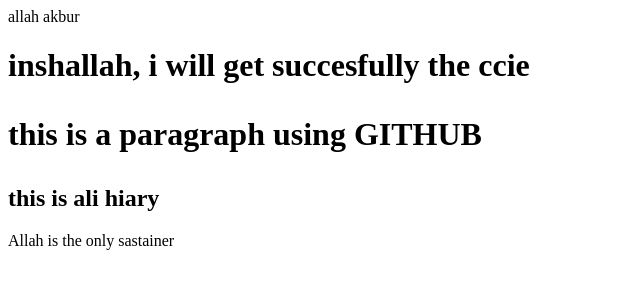
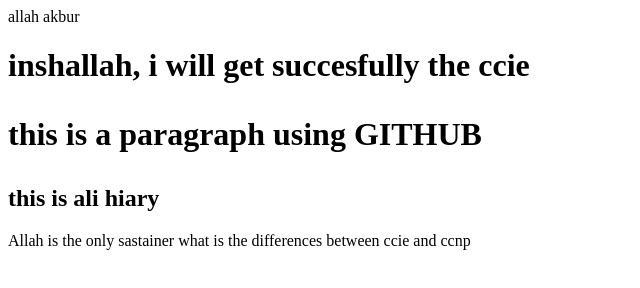
Before and after one commit to alihiary84/git-project, a plain HTML site: page index.html in a window 1280 px wide. Shown: the whole page, without its empty margins (0-640 px from the left). Drawn offline with Linux system fonts and the light colour scheme.

Commit message:
ccie and ccnp

```diff
--- a/index.html
+++ b/index.html
@@ -4,3 +4,4 @@
 <h2> this is ali hiary</h2>
 <body>Allah is the only sastainer</body>
 <title>ali hiary</title>
+<body>what is the differences between ccie and ccnp</body>
```
